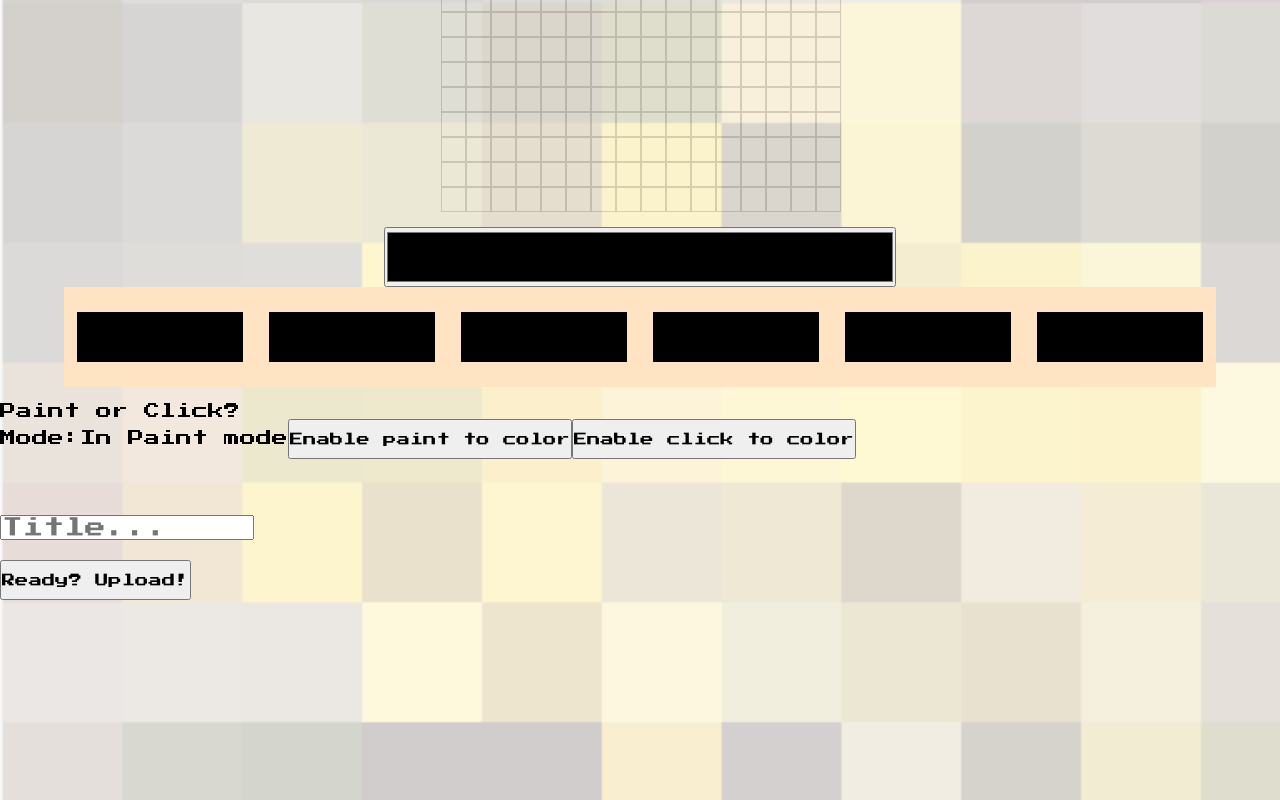
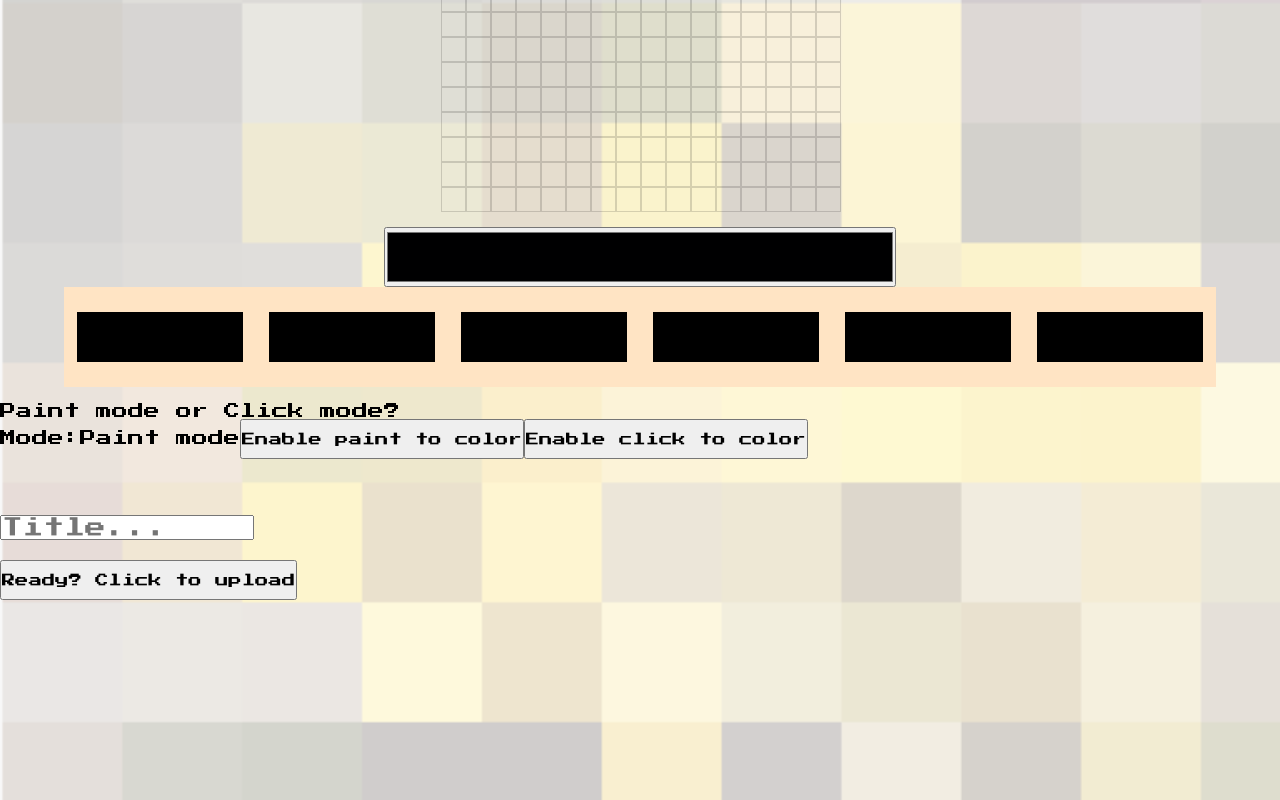
Before and after one commit to sandyjameslord/rgbpixel2, a Nuxt app: page /n-Design in a window 1280 px wide. Shown: the part 456-1256 px from the top of the page. Built offline with nearby package versions, Linux system fonts and the light colour scheme; no server answers.

Commit message:
n-Design adjustments

```diff
--- a/pages/n-Design.vue
+++ b/pages/n-Design.vue
@@ -545,15 +545,15 @@
         <div id='hiddenData'></div>
         <!-- <div> -->
         <div id='clickOrPaintArea'>
-            <span>Paint or Click?</span><br>
-            <span>Mode:<span id='paintOrClick'>In Paint mode</span></span>
+            <span>Paint mode or Click mode?</span><br>
+            <span>Mode:<span id='paintOrClick'>Paint mode</span></span>
 
             <button @click="enablePaintToColor()">Enable paint to color</button>
             <button @click="enableClickToColor()">Enable click to color</button><br><br>
         </div>
         <input id='userBurgerTitle' type="text" class="text" placeholder="Title..." v-model="burgerTitle"><br>
 
-        <button @click='parseHHDataIntoNewBurger1()'>Ready? Upload!</button>
+        <button @click='parseHHDataIntoNewBurger1()'>Ready? Click to upload</button>
 
 
     </main>
```
